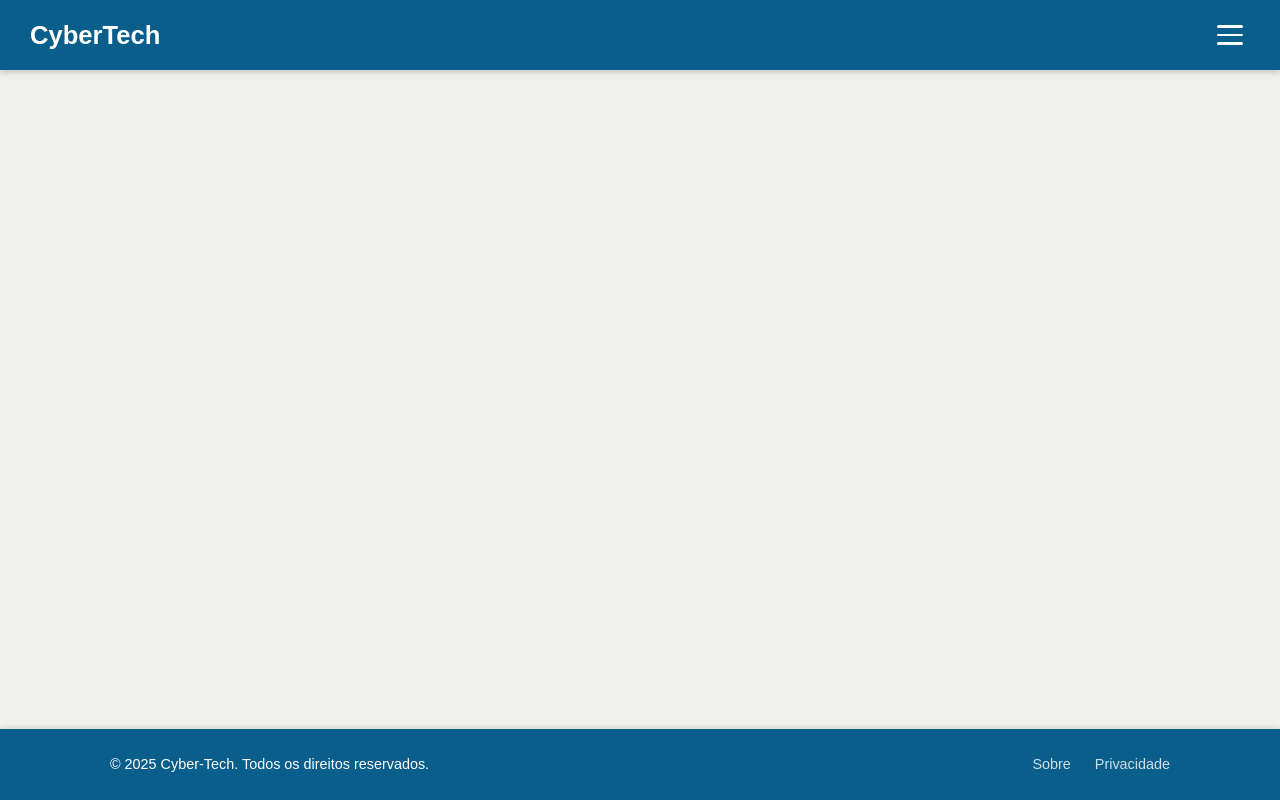
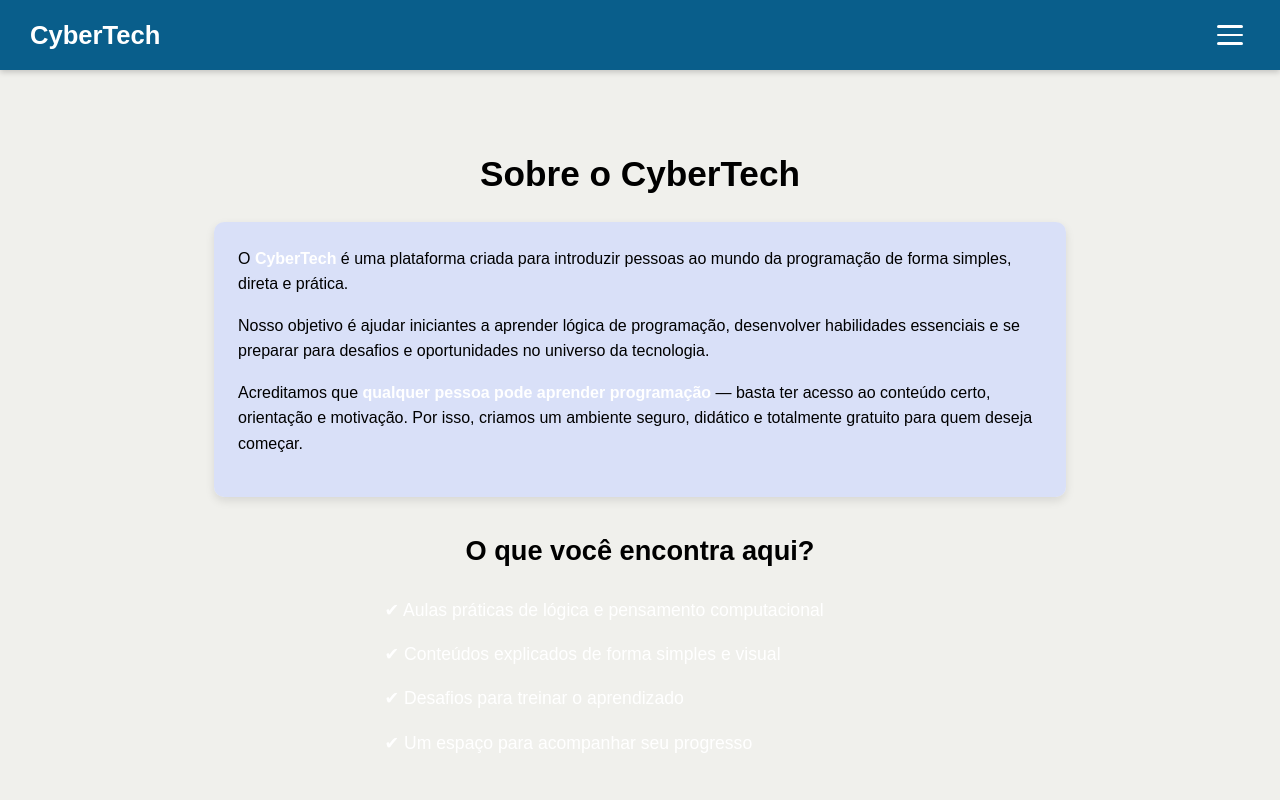
Before and after one commit to ErickEstavarenco/cyber-tech-, a React (Vite) app: page /sobre in a window 1280 px wide. Built offline with nearby package versions, Linux system fonts and the light colour scheme; no server answers.

Commit message:
Atualizando projeto

```diff
--- a/src/App.jsx
+++ b/src/App.jsx
@@ -1,43 +1,49 @@
 import React from 'react';
 import { Routes, Route, useLocation } from 'react-router-dom';
-import { AnimatePresence, motion } from "framer-motion"; // 1. Importação Adicionada
+import { AnimatePresence, motion } from "framer-motion";
 import './styles/globals.css';
 
-// Componentes de Layout
+// Layout
 import Header from './components/Header.jsx';
 import Footer from './components/Footer.jsx';
 
-// Páginas Principais e do Blog
+// Páginas Principais
 import Home from './pages/Home/Home.jsx';
 import Blog from './pages/Blog/Blog.jsx';
 import ChallengeList from './pages/ChallengeList/ChallengeList.jsx';
+
+// Blog
 import Algoritmo from "./pages/Blog/Algoritmo";
 import Variavel from "./pages/Blog/Variavel.jsx";
 import Condicionais from "./pages/Blog/Condicionais.jsx";
 import Funcoes from "./pages/Blog/Funcoes.jsx";
 import Operacao from "./pages/Blog/Operacao.jsx";
 
-// Páginas de Autenticação
+// Autenticação
 import Login from './pages/Login/Login.jsx';
 import Cadastro from './pages/Cadastro/Cadastro.jsx';
 import EsqueciSenha from './pages/EsqueciSenha/EsqueciSenha.jsx';
 import Perfil from './pages/Perfil/Perfil.jsx';
 
-// Páginas de Admin
+// Admin
 import Admin from './admin/Admin.jsx';
 import Newblog from './admin/Subpagina/Newblog.jsx';
 import Comentarios from './admin/Subpagina/Comentarios.jsx';
 import Notas from './admin/Subpagina/Notas.jsx';
 
-// Protetores de Rota
+// Rotas protegidas
 import ProtectedRoute from './context/ProtectedRoute.jsx';
 import ProtectedAdminRoute from './context/ProtectedAdminRoute.jsx';
 
-// Páginas de Desafio
+// Desafios
 import Desafio1 from './pages/Desafios/Desafio1.jsx';
 import Desafio2 from './pages/Desafios/Desafio2.jsx';
 import Desafio3 from './pages/Desafios/Desafio3.jsx';
 import Desafio4 from './pages/Desafios/Desafio4.jsx';
+
+// ⚠️ Novas páginas
+import Sobre from './pages/Sobre/Sobre.jsx';
+import Privacidade from './pages/Privacidade/Privacidade.jsx';
 
 function App() {
   const location = useLocation();
@@ -49,7 +55,6 @@ function App() {
     transition: { duration: 0.45, ease: "easeOut" },
   };
 
-  // Função auxiliar para animar e proteger (opcional, mas limpa o código)
   const AnimatedPage = ({ children }) => (
     <motion.div {...pageVariants}>
       {children}
@@ -59,78 +64,47 @@ function App() {
   return (
     <div className="app-layout">
       <Header />
+
       <main>
-        {/* 2. Adicionado AnimatePresence para as transições */}
         <AnimatePresence mode="wait">
           <Routes location={location} key={location.pathname}>
 
-            {/* --- Rotas Públicas --- */}
+            {/* Páginas públicas */}
             <Route path="/" element={<AnimatedPage><Home /></AnimatedPage>} />
             <Route path="/login" element={<AnimatedPage><Login /></AnimatedPage>} />
             <Route path="/cadastro" element={<AnimatedPage><Cadastro /></AnimatedPage>} />
-            {/* 3. Corrigido para /esqueci-minha-senha para bater com o erro anterior */}
             <Route path="/esqueci-minha-senha" element={<AnimatedPage><EsqueciSenha /></AnimatedPage>} />
 
+            {/* ⚠️ Páginas novas (Sobre e Privacidade) */}
+            <Route path="/sobre" element={<AnimatedPage><Sobre /></AnimatedPage>} />
+            <Route path="/privacidade" element={<AnimatedPage><Privacidade /></AnimatedPage>} />
 
-            {/* --- Rotas Protegidas para USUÁRIOS LOGADOS --- */}
-            {/* Ajustado para envolver cada componente com ProtectedRoute */}
+            {/* Páginas protegidas */}
+            <Route path="/blog" element={<ProtectedRoute><AnimatedPage><Blog /></AnimatedPage></ProtectedRoute>} />
+            <Route path="/algoritmo" element={<ProtectedRoute><AnimatedPage><Algoritmo /></AnimatedPage></ProtectedRoute>} />
+            <Route path="/variavel" element={<ProtectedRoute><AnimatedPage><Variavel /></AnimatedPage></ProtectedRoute>} />
+            <Route path="/condicionais" element={<ProtectedRoute><AnimatedPage><Condicionais /></AnimatedPage></ProtectedRoute>} />
+            <Route path="/funcoes" element={<ProtectedRoute><AnimatedPage><Funcoes /></AnimatedPage></ProtectedRoute>} />
+            <Route path="/operacao" element={<ProtectedRoute><AnimatedPage><Operacao /></AnimatedPage></ProtectedRoute>} />
 
-            <Route path="/blog" element={
-              <ProtectedRoute><AnimatedPage><Blog /></AnimatedPage></ProtectedRoute>
-            } />
-            <Route path="/algoritmo" element={
-              <ProtectedRoute><AnimatedPage><Algoritmo /></AnimatedPage></ProtectedRoute>
-            } />
-            <Route path="/variavel" element={
-              <ProtectedRoute><AnimatedPage><Variavel /></AnimatedPage></ProtectedRoute>
-            } />
-            <Route path="/condicionais" element={
-              <ProtectedRoute><AnimatedPage><Condicionais /></AnimatedPage></ProtectedRoute>
-            } />
-            <Route path="/funcoes" element={
-              <ProtectedRoute><AnimatedPage><Funcoes /></AnimatedPage></ProtectedRoute>
-            } />
-            <Route path="/operacao" element={
-              <ProtectedRoute><AnimatedPage><Operacao /></AnimatedPage></ProtectedRoute>
-            } />
+            <Route path="/desafios" element={<ProtectedRoute><AnimatedPage><ChallengeList /></AnimatedPage></ProtectedRoute>} />
+            <Route path="/desafios/desafio1" element={<ProtectedRoute><AnimatedPage><Desafio1 /></AnimatedPage></ProtectedRoute>} />
+            <Route path="/desafios/desafio2" element={<ProtectedRoute><AnimatedPage><Desafio2 /></AnimatedPage></ProtectedRoute>} />
+            <Route path="/desafios/desafio3" element={<ProtectedRoute><AnimatedPage><Desafio3 /></AnimatedPage></ProtectedRoute>} />
+            <Route path="/desafios/desafio4" element={<ProtectedRoute><AnimatedPage><Desafio4 /></AnimatedPage></ProtectedRoute>} />
 
-            <Route path="/desafios" element={
-              <ProtectedRoute><AnimatedPage><ChallengeList /></AnimatedPage></ProtectedRoute>
-            } />
-            <Route path="/desafios/desafio1" element={
-              <ProtectedRoute><AnimatedPage><Desafio1 /></AnimatedPage></ProtectedRoute>
-            } />
-            <Route path="/desafios/desafio2" element={
-              <ProtectedRoute><AnimatedPage><Desafio2 /></AnimatedPage></ProtectedRoute>
-            } />
-            <Route path="/desafios/desafio3" element={
-              <ProtectedRoute><AnimatedPage><Desafio3 /></AnimatedPage></ProtectedRoute>
-            } />
-            <Route path="/desafios/desafio4" element={
-              <ProtectedRoute><AnimatedPage><Desafio4 /></AnimatedPage></ProtectedRoute>
-            } />
+            <Route path="/perfil" element={<ProtectedRoute><AnimatedPage><Perfil /></AnimatedPage></ProtectedRoute>} />
 
-            <Route path="/perfil" element={
-              <ProtectedRoute><AnimatedPage><Perfil /></AnimatedPage></ProtectedRoute>
-            } />
-
-            {/* --- Rotas Protegidas de ADMIN --- */}
-            <Route path="/admin" element={
-              <ProtectedAdminRoute><AnimatedPage><Admin /></AnimatedPage></ProtectedAdminRoute>
-            } />
-            <Route path="/admin/new-blog" element={
-              <ProtectedAdminRoute><AnimatedPage><Newblog /></AnimatedPage></ProtectedAdminRoute>
-            } />
-            <Route path="/admin/comentarios" element={
-              <ProtectedAdminRoute><AnimatedPage><Comentarios /></AnimatedPage></ProtectedAdminRoute>
-            } />
-            <Route path="/admin/notas" element={
-              <ProtectedAdminRoute><AnimatedPage><Notas /></AnimatedPage></ProtectedAdminRoute>
-            } />
+            {/* Admin */}
+            <Route path="/admin" element={<ProtectedAdminRoute><AnimatedPage><Admin /></AnimatedPage></ProtectedAdminRoute>} />
+            <Route path="/admin/new-blog" element={<ProtectedAdminRoute><AnimatedPage><Newblog /></AnimatedPage></ProtectedAdminRoute>} />
+            <Route path="/admin/comentarios" element={<ProtectedAdminRoute><AnimatedPage><Comentarios /></AnimatedPage></ProtectedAdminRoute>} />
+            <Route path="/admin/notas" element={<ProtectedAdminRoute><AnimatedPage><Notas /></AnimatedPage></ProtectedAdminRoute>} />
 
           </Routes>
         </AnimatePresence>
       </main>
+
       <Footer />
     </div>
   );
--- /dev/null
+++ b/src/pages/Privacidade/Privacidade.jsx
@@ -0,0 +1,43 @@
+import React from "react";
+import styles from "./Privacidade.module.css";
+
+export default function Privacidade() {
+  return (
+    <div className={styles.privContainer}>
+      <h1 className={styles.privTitle}>Política de Privacidade</h1>
+
+      <div className={styles.privCard}>
+        <p>
+          No <strong>CyberTech</strong>, levamos sua privacidade muito a sério.
+          Todas as informações coletadas têm como objetivo proporcionar uma
+          experiência mais personalizada e segura.
+        </p>
+
+        <p>
+          Usamos Firebase para autenticação e armazenamento seguro dos dados.
+          Nenhuma informação é compartilhada com terceiros sem sua permissão.
+        </p>
+      </div>
+
+      <h2 className={styles.privSubtitle}>Quais dados coletamos?</h2>
+      <ul className={styles.privList}>
+        <li>✔ Nome e e-mail informados no cadastro</li>
+        <li>✔ Informações de login (gerenciadas pelo Firebase Auth)</li>
+        <li>✔ Progresso e atividades dentro da plataforma</li>
+      </ul>
+
+      <h2 className={styles.privSubtitle}>Como utilizamos seus dados?</h2>
+      <ul className={styles.privList}>
+        <li>✔ Para melhorar sua experiência no site</li>
+        <li>✔ Para salvar seu progresso nos desafios</li>
+        <li>✔ Para garantir autenticação e segurança</li>
+      </ul>
+
+      <p className={styles.privFinal}>
+        Você pode solicitar a exclusão dos seus dados a qualquer momento.
+        <br /><br />
+        <strong>CyberTech — Sua confiança é prioridade.</strong>
+      </p>
+    </div>
+  );
+}
--- /dev/null
+++ b/src/pages/Privacidade/Privacidade.module.css
@@ -0,0 +1,55 @@
+.privContainer {
+  max-width: 900px;
+  margin: 2rem auto;
+  padding: 1.5rem;
+  text-align: center;
+  color: #000;
+}
+
+.privTitle {
+  font-size: 2.2rem;
+  font-weight: bold;
+  margin-bottom: 1.2rem;
+  color: #000;
+}
+
+.privCard {
+  background-color: #d9e0f8fb;
+  padding: 1.5rem;
+  border-radius: 10px;
+  text-align: left;
+  box-shadow: 0 4px 10px rgba(0,0,0,0.1);
+  margin-bottom: 2rem;
+}
+
+.privCard p {
+  line-height: 1.6;
+  margin-bottom: 1rem;
+}
+
+.privSubtitle {
+  font-size: 1.7rem;
+  margin: 1.5rem 0 1rem;
+  color: #000;
+}
+
+.privList {
+  list-style: none;
+  padding: 0;
+  max-width: 600px;
+  margin: auto;
+  text-align: left;
+  color: #000;
+}
+
+.privList li {
+  padding: 0.5rem 0;
+  font-size: 1.1rem;
+}
+
+.privFinal {
+  margin-top: 2rem;
+  font-size: 1.2rem;
+  line-height: 1.6;
+  color: #000;
+}
--- /dev/null
+++ b/src/pages/Sobre/Sobre.jsx
@@ -0,0 +1,44 @@
+import React from "react";
+import styles from "./Sobre.module.css";
+
+export default function Sobre() {
+  return (
+    <div className={styles.sobreContainer}>
+      <h1 className={styles.sobreTitle}>Sobre o CyberTech</h1>
+
+      <div className={styles.sobreCard}>
+        <p>
+          O <strong>CyberTech</strong> é uma plataforma criada para introduzir pessoas
+          ao mundo da programação de forma simples, direta e prática.
+        </p>
+
+        <p>
+          Nosso objetivo é ajudar iniciantes a aprender lógica de programação,
+          desenvolver habilidades essenciais e se preparar para desafios e
+          oportunidades no universo da tecnologia.
+        </p>
+
+        <p>
+          Acreditamos que <strong>qualquer pessoa pode aprender programação</strong> — basta
+          ter acesso ao conteúdo certo, orientação e motivação. Por isso, criamos
+          um ambiente seguro, didático e totalmente gratuito para quem deseja
+          começar.
+        </p>
+      </div>
+
+      <h2 className={styles.sobreSubtitle}>O que você encontra aqui?</h2>
+      <ul className={styles.sobreList}>
+        <li>✔ Aulas práticas de lógica e pensamento computacional</li>
+        <li>✔ Conteúdos explicados de forma simples e visual</li>
+        <li>✔ Desafios para treinar o aprendizado</li>
+        <li>✔ Um espaço para acompanhar seu progresso</li>
+      </ul>
+
+      <p className={styles.sobreFinal}>
+        Estamos em constante evolução, sempre adicionando novos conteúdos.
+        <br />
+        <strong>Seja bem-vindo(a) ao CyberTech!</strong>
+      </p>
+    </div>
+  );
+}
--- /dev/null
+++ b/src/pages/Sobre/Sobre.module.css
@@ -0,0 +1,56 @@
+.sobreContainer {
+  max-width: 900px;
+  margin: 2rem auto;
+  padding: 1.5rem;
+  text-align: center;
+  color: #000;
+}
+
+.sobreTitle {
+  font-size: 2.2rem;
+  font-weight: bold;
+  margin-bottom: 1.2rem;
+  color: #000;
+}
+
+.sobreCard {
+  background-color: #d9e0f8fb;
+  padding: 1.5rem;
+  border-radius: 10px;
+  box-shadow: 0 4px 10px rgba(0,0,0,0.1);
+  margin-bottom: 2rem;
+  text-align: left;
+}
+
+.sobreCard p {
+  margin-bottom: 1rem;
+  line-height: 1.6;
+  color: #000;
+}
+
+.sobreSubtitle {
+  font-size: 1.7rem;
+  margin: 1rem 0;
+  color: #000;
+}
+
+.sobreList {
+  list-style: none;
+  padding: 0;
+  max-width: 600px;
+  margin: auto;
+  text-align: left;
+  color: #000;
+}
+
+.sobreList li {
+  padding: 0.5rem 0;
+  font-size: 1.1rem;
+}
+
+.sobreFinal {
+  margin-top: 2rem;
+  font-size: 1.2rem;
+  line-height: 1.6;
+  color: #000;
+}
```
Also changed, not shown: 1 other file (tests, documents, lock files or other folders).
